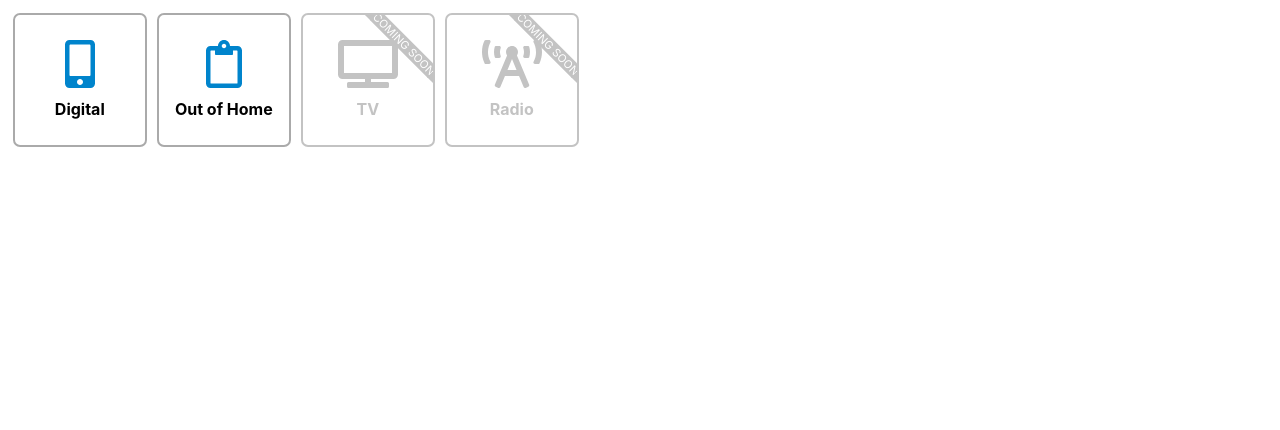
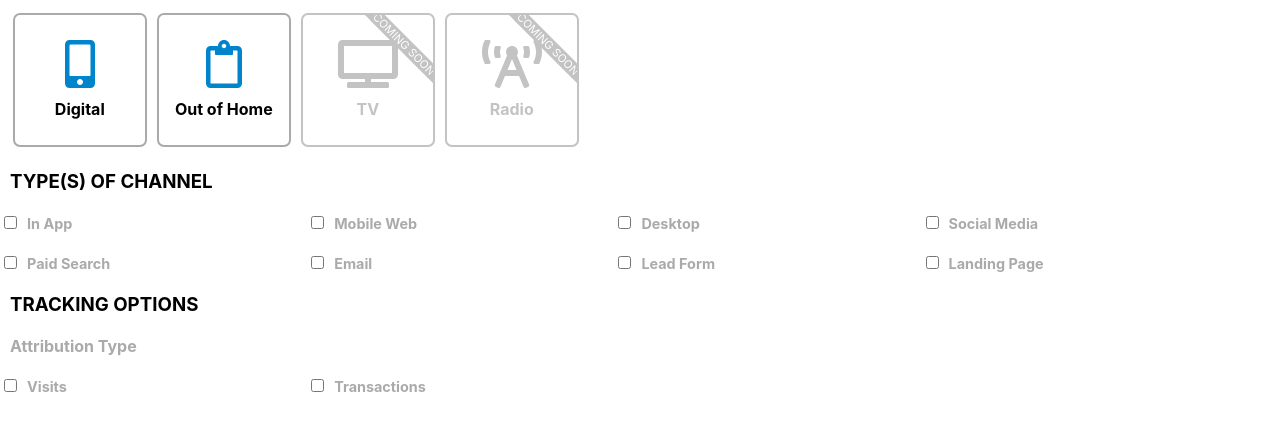
Before and after one commit to chanchaldabriya/campaign-manager, a React (Create React App) app: page / in a window 1280 px wide. Shown: the top 430 px of the page. Built offline with nearby package versions, Linux system fonts and the light colour scheme.

Commit message:
Added Checkbox & MultiCheckbox components.

```diff
--- a/src/App.js
+++ b/src/App.js
@@ -1,11 +1,33 @@
 import React from "react";
 import "./App.css";
+import MultiCheckbox from "./components/MultiCheckbox";
 import Selector from "./components/Selector";
 
 function App() {
   return (
     <div className="App">
       <Selector />
+
+      <MultiCheckbox
+        title="Type(s) of channel"
+        items={{
+          "": [
+            "In App",
+            "Mobile Web",
+            "Desktop",
+            "Social Media",
+            "Paid Search",
+            "Email",
+            "Lead Form",
+            "Landing Page",
+          ],
+        }}
+      />
+
+      <MultiCheckbox
+        title="Tracking Options"
+        items={{ "Attribution Type": ["Visits", "Transactions"] }}
+      />
     </div>
   );
 }
--- /dev/null
+++ b/src/components/Checkbox/index.css
@@ -0,0 +1,15 @@
+.Checkbox {
+    width: 24%;
+    text-align: start;
+    margin: 10px 0;
+}
+
+.Checkbox-input {
+    margin-right: 10px;
+}
+
+.Checkbox-label {
+    color: #aaa;
+    font-weight: bold;
+    font-size: 0.9rem;
+}
--- /dev/null
+++ b/src/components/Checkbox/index.js
@@ -0,0 +1,11 @@
+import React from "react";
+import "./index.css";
+
+export default ({ label }) => {
+  return (
+    <div className="Checkbox">
+        <input type="checkbox" className="Checkbox-input"/>
+        <label className="Checkbox-label">{label}</label>
+    </div>
+  );
+}
--- /dev/null
+++ b/src/components/MultiCheckbox/index.css
@@ -0,0 +1,19 @@
+.MultiCheckbox-subsection-title {
+    color: #aaa;
+}
+
+.MultiCheckbox-title {
+    text-transform: uppercase;
+}
+
+.leftTitle {
+    text-align: left;
+    padding: 10px;
+    margin: 0;
+}
+
+.MultiCheckbox-subsection {
+    display: flex;
+    /* justify-content: space-around; */
+    flex-wrap: wrap;
+}
--- /dev/null
+++ b/src/components/MultiCheckbox/index.js
@@ -0,0 +1,23 @@
+import React from "react";
+import Checkbox from "../Checkbox";
+import "./index.css";
+
+export default ({ title, items }) => {
+  return (
+    <section className="MultiCheckbox">
+      <h3 className="MultiCheckbox-title leftTitle">{title}</h3>
+      {Object.keys(items).map((key) => (
+        <React.Fragment key={key}>
+          {key && (
+            <h4 className="MultiCheckbox-subsection-title leftTitle">{key}</h4>
+          )}
+          <div className="MultiCheckbox-subsection">
+            {items[key].map((item) => (
+              <Checkbox label={item} key={item} />
+            ))}
+          </div>
+        </React.Fragment>
+      ))}
+    </section>
+  );
+};
```
